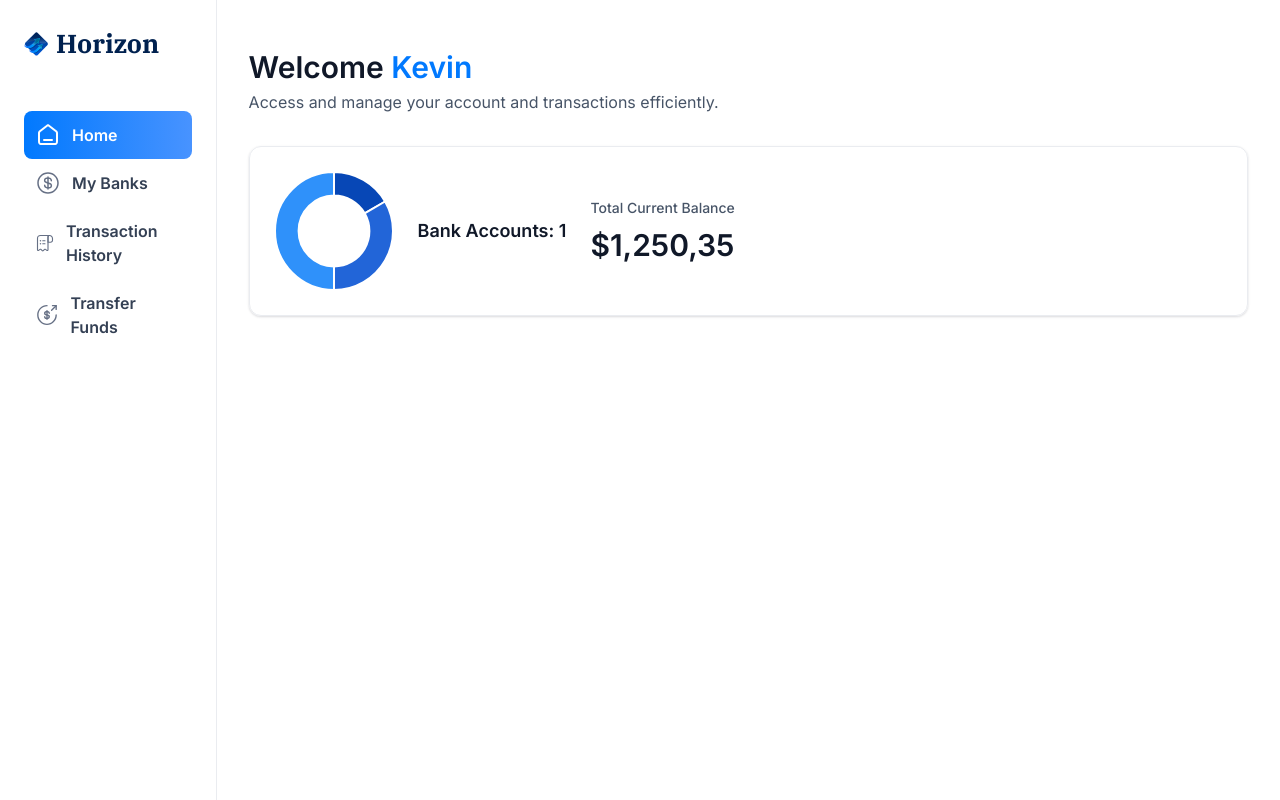
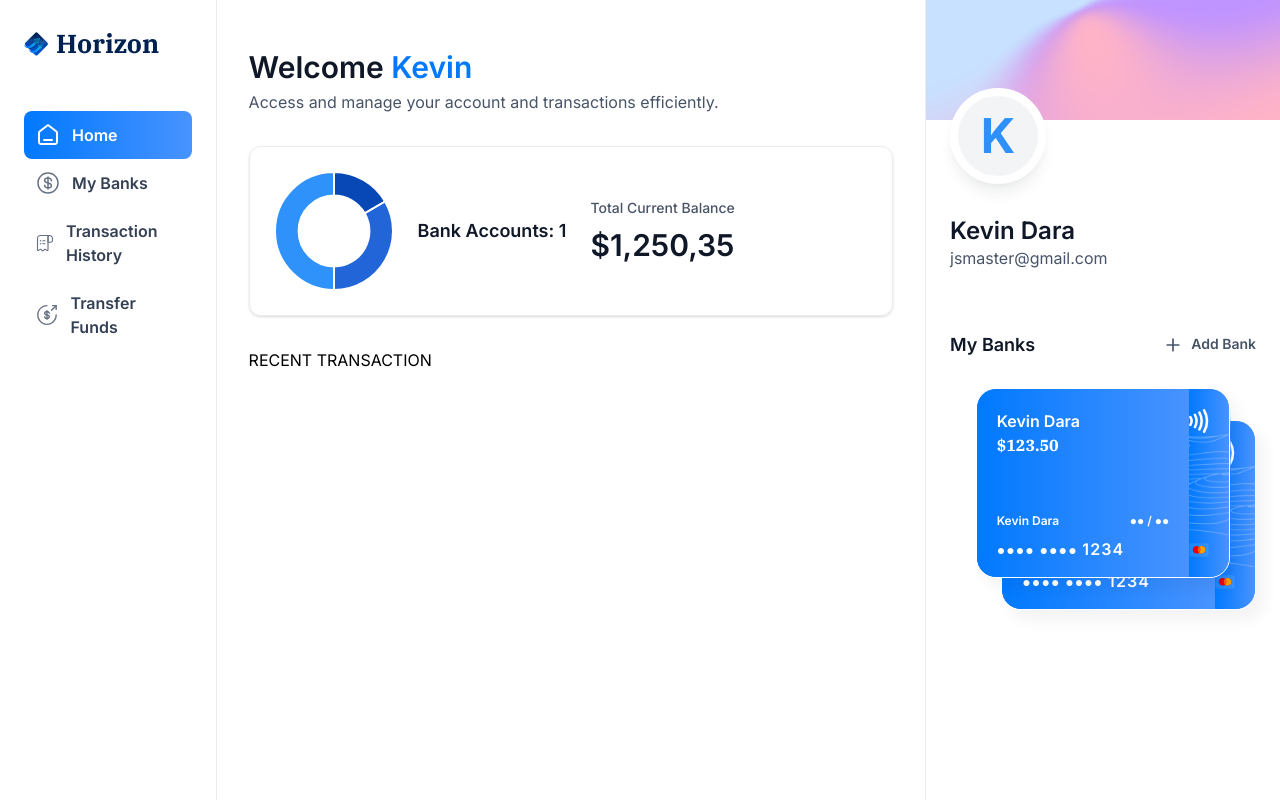
Before and after one commit to kdara20/bank, a Next.js app: page / in a window 1280 px wide. Built offline with nearby package versions, Linux system fonts and the light colour scheme.

Commit message:
implement rightsidebar

```diff
--- a/app/(root)/page.tsx
+++ b/app/(root)/page.tsx
@@ -1,8 +1,13 @@
 import React from "react";
 import HeadBox from "@/components/HeaderBox";
 import TotalBalanceBox from "@/components/TotalBalanceBox";
+import RightSidebar from "@/components/RightSidebar";
 const Home = () => {
-  const loggedIn = { firstName: "Kevin" };
+  const loggedIn = {
+    firstName: "Kevin",
+    lastName: "Dara",
+    email: "jsmaster@gmail.com",
+  };
   return (
     <section className="home">
       <div className="home-content">
@@ -19,7 +24,13 @@
             totalCurrentBalance={1250.35}
           />
         </header>
+        RECENT TRANSACTION
       </div>
+      <RightSidebar
+        user={loggedIn}
+        transactions={[]}
+        banks={[{ currentBalance: 123.5 }, { currentBalance: 500.5 }]}
+      />
     </section>
   );
 };
--- /dev/null
+++ b/components/BankCard.tsx
@@ -0,0 +1,57 @@
+import React from "react";
+import Link from "next/link";
+import { formatAmount } from "@/lib/utils";
+import Image from "next/image";
+
+const BankCard = ({
+  account,
+  userName,
+  showBalance = true,
+}: CreditCardProps) => {
+  return (
+    <div className="flex flex-col">
+      <Link href="/" className="bank-card">
+        <div className="bank-card_content">
+          <div>
+            <h1 className="text-16 font-semibold text-white">
+              {account.name || userName}
+            </h1>
+            <p className="font-ibm-plex-serif font-black text-white">
+              {formatAmount(account.currentBalance)}
+            </p>
+          </div>
+          <article className="flex flex-col gap-2">
+            <div className="flex justify-between">
+              <h1 className="text-12 font-semibold text-white">{userName}</h1>
+              <h2 className="text-12 font-semibold text-white">●● / ●●</h2>
+            </div>
+            <p className="text-14 font-semibold tracking-[1.1px] text-white">
+              ●●●● ●●●● <span className="text-16">1234</span>
+            </p>
+          </article>
+        </div>
+        <div className="bank-card_icon">
+          <Image src="/icons/Paypass.svg" width={20} height={24} alt="pay" />
+          <Image
+            src="/icons/mastercard.svg"
+            width={45}
+            height={32}
+            alt="mastercard"
+            className="ml-5"
+          />
+        </div>
+        <Image
+          src="/icons/lines.png"
+          width={316}
+          height={190}
+          alt="lines"
+          className="absolute top-0 left-0"
+        />
+      </Link>
+      {/* COPY */}
+    </div>
+  );
+};
+
+export default BankCard;
+BankCard;
--- /dev/null
+++ b/components/RightSidebar.tsx
@@ -0,0 +1,62 @@
+import React from "react";
+import Link from "next/link";
+import Image from "next/image";
+import BankCard from "./BankCard";
+
+const RightSidebar = ({ user, transactions, banks }: RightSidebarProps) => {
+  return (
+    <aside className="right-sidebar">
+      <section className="flex flex-col pb-8">
+        <div className="profile-banner" />
+        <div className="profile">
+          <div className="profile-img">
+            <span className="text-5xl font-bold text-blue-500">
+              {user.firstName[0]}
+            </span>
+          </div>
+          <div className="profile-details">
+            <h1 className="profile-name">
+              {user.firstName} {user.lastName}
+            </h1>
+
+            <p className="profile-email">{user.email}</p>
+          </div>
+        </div>
+      </section>
+      <section className="banks">
+        <div className="flex w-full justify-between">
+          <h2 className="header-2">My Banks</h2>
+          <Link href="/" className="flex gap-2">
+            <Image src="/icons/plus.svg" width={20} height={20} alt="plus" />
+            <h2 className="text-14 font-semibold text-gray-600">Add Bank</h2>
+          </Link>
+        </div>
+        {banks?.length > 0 && (
+          <div className="relative flex flex-1 flex-col items-center justify-center gap-5">
+            <div className="relative z-10">
+              <BankCard
+                key={banks[0].$id}
+                account={banks[0]}
+                userName={`${user.firstName} ${user.lastName}`}
+                showBalance={false}
+              />
+            </div>
+            {banks[1] && (
+              <div className="absolute right-0 top-8 z-0-w[90%]">
+                <BankCard
+                  key={banks[1].$id}
+                  account={banks[1]}
+                  userName={`${user.firstName} ${user.lastName}`}
+                  showBalance={false}
+                />
+              </div>
+            )}
+          </div>
+        )}
+      </section>
+    </aside>
+  );
+};
+
+export default RightSidebar;
+RightSidebar;
```
